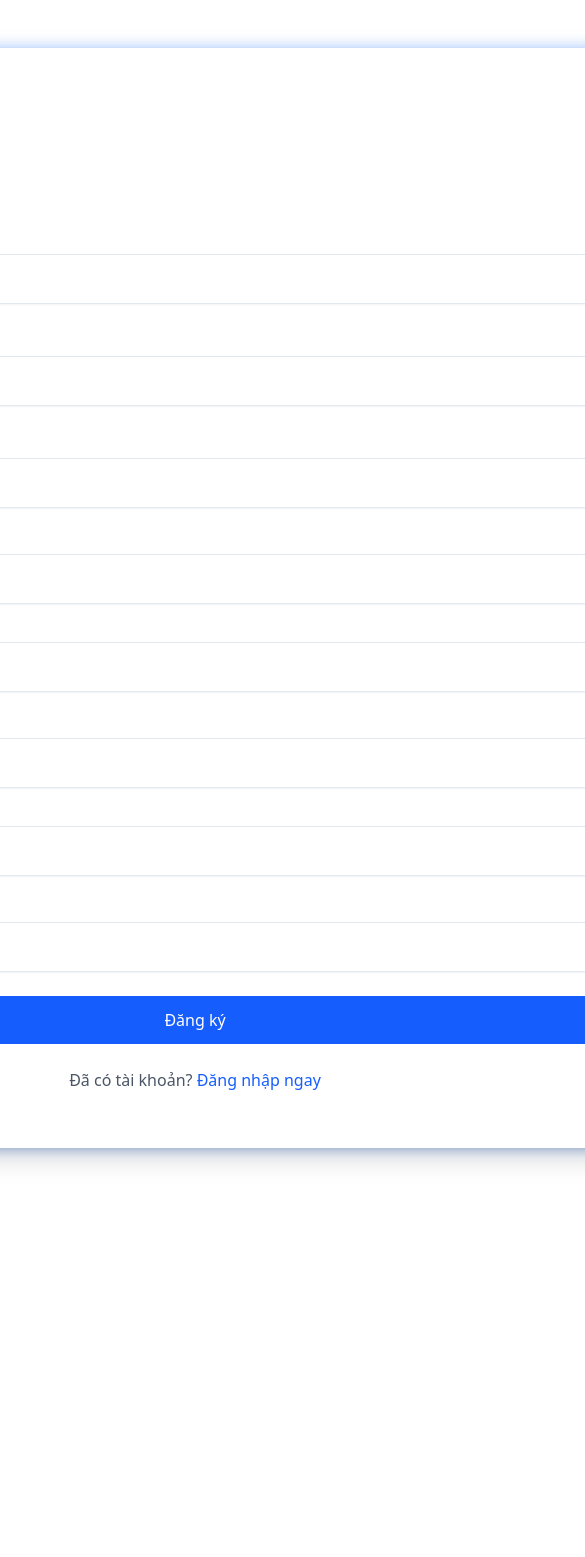
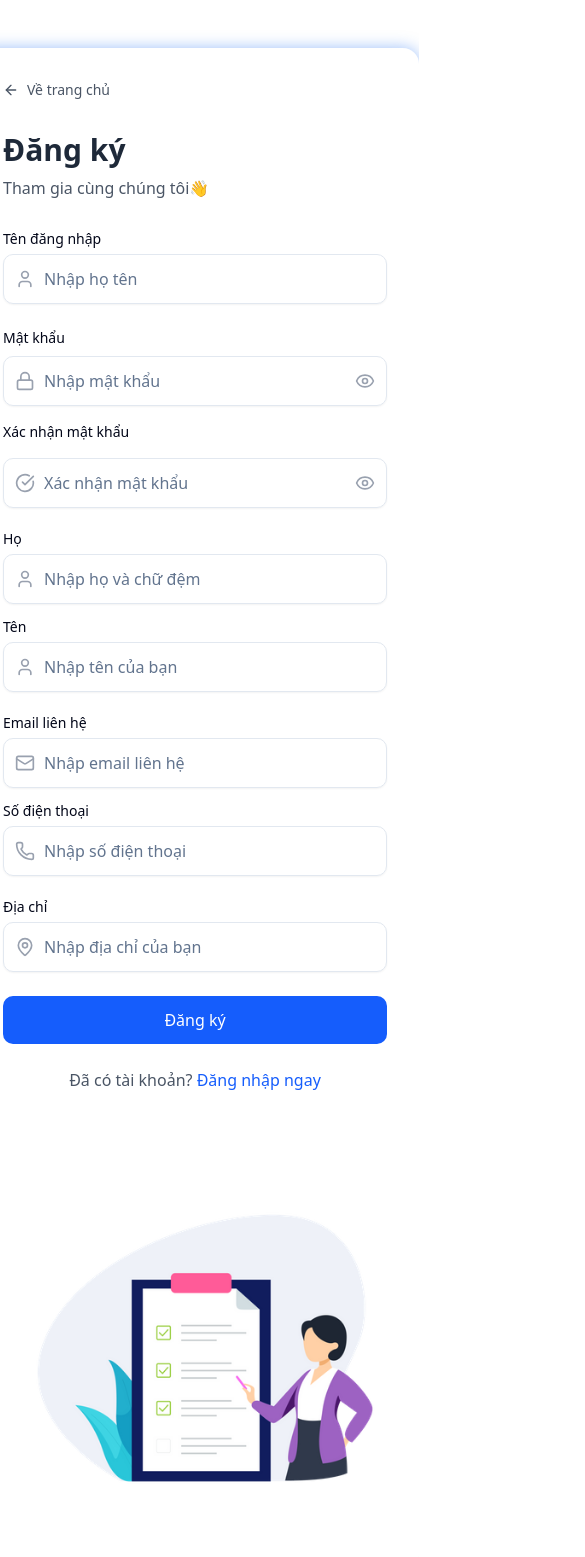
Before and after one commit to nguyenhuuan1304/intern-18, a React (Vite) app: page /register in a window 390 px wide. Shown: the top 1557 px of the page, 585 px wide, since content can reach past the window. Before the commit the page ends 1196 px from the top, so only its background shows below. Built offline with nearby package versions, Linux system fonts and the light colour scheme; a web font is replaced by a local one.

Commit message:
refactor (Register)  : Responsive ui Register page

```diff
--- a/src/components/auth/Register.tsx
+++ b/src/components/auth/Register.tsx
@@ -68,7 +68,7 @@ const Register: React.FC = () => {
     console.log(values);
   };
   return (
-    <div className=" w-[1100px]">
+    <div className=" container w-full md:w-[100%]">
       <div className="w-full rounded-2xl shadow-xl overflow-hidden flex flex-col md:flex-row ">
         {/* Left Column - Form and extra content */}
         <div className="w-full md:w-1/2 p-8">
@@ -316,7 +316,7 @@ const Register: React.FC = () => {
             </p>
           </motion.div>
         </div>
-        <div className="hidden md:flex md:w-1/2 bg-gradient-to-brp-12 items-center justify-center">
+        <div className="flex  md:w-1/2 bg-gradient-to-brp-12 items-center justify-center">
           <motion.div
             className="flex w-1/2 items-center justify-center p-8"
             initial={{ x: -100, opacity: 0 }}
@@ -326,11 +326,11 @@ const Register: React.FC = () => {
             <img
               src={bgRegister}
               alt="Register background"
-              className=" max-w-lg  object-cover"
+              className="max-w-sm md:max-w-lg  object-cover"
             />
           </motion.div>
         </div>
-        v
+
       </div>
     </div>
   );
```
